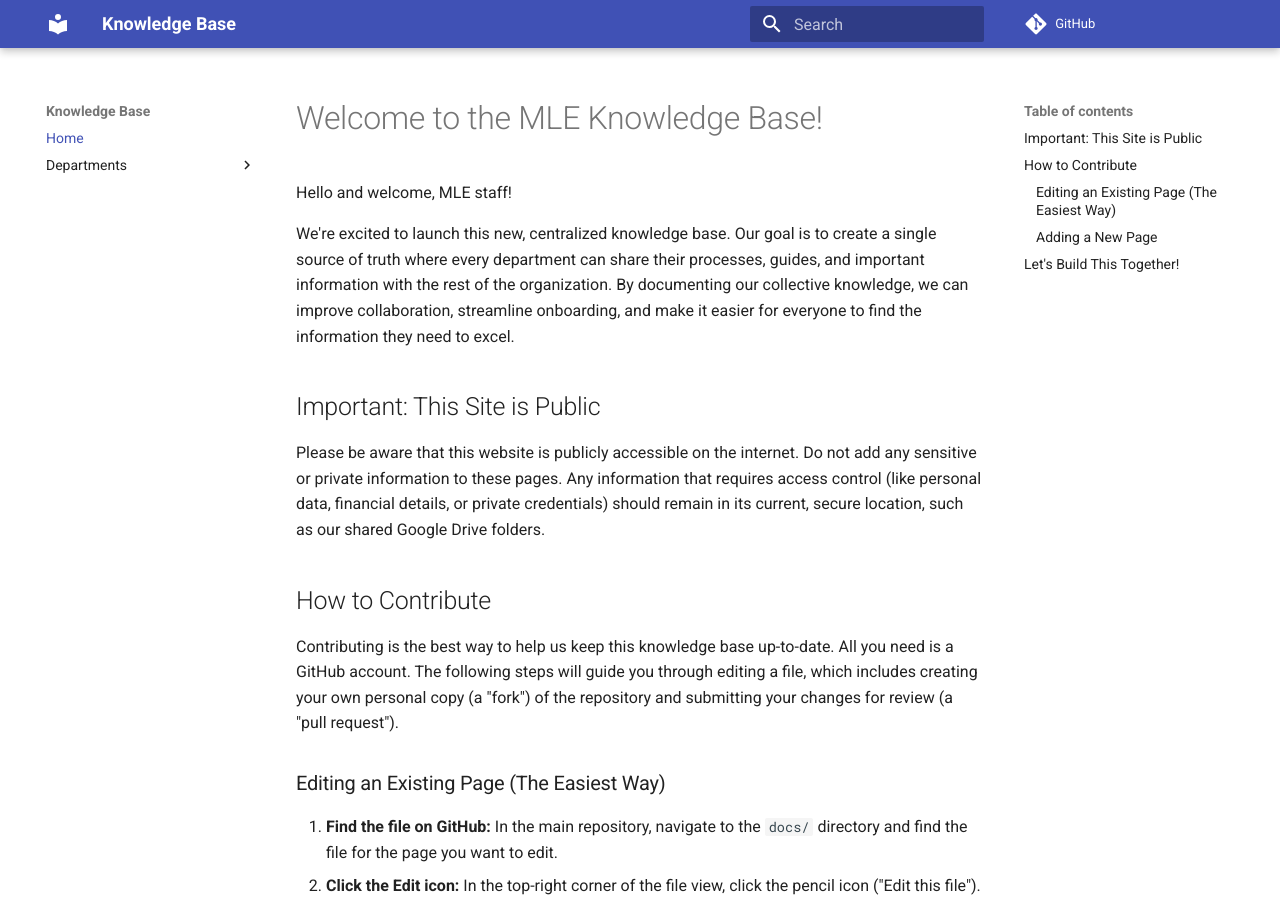
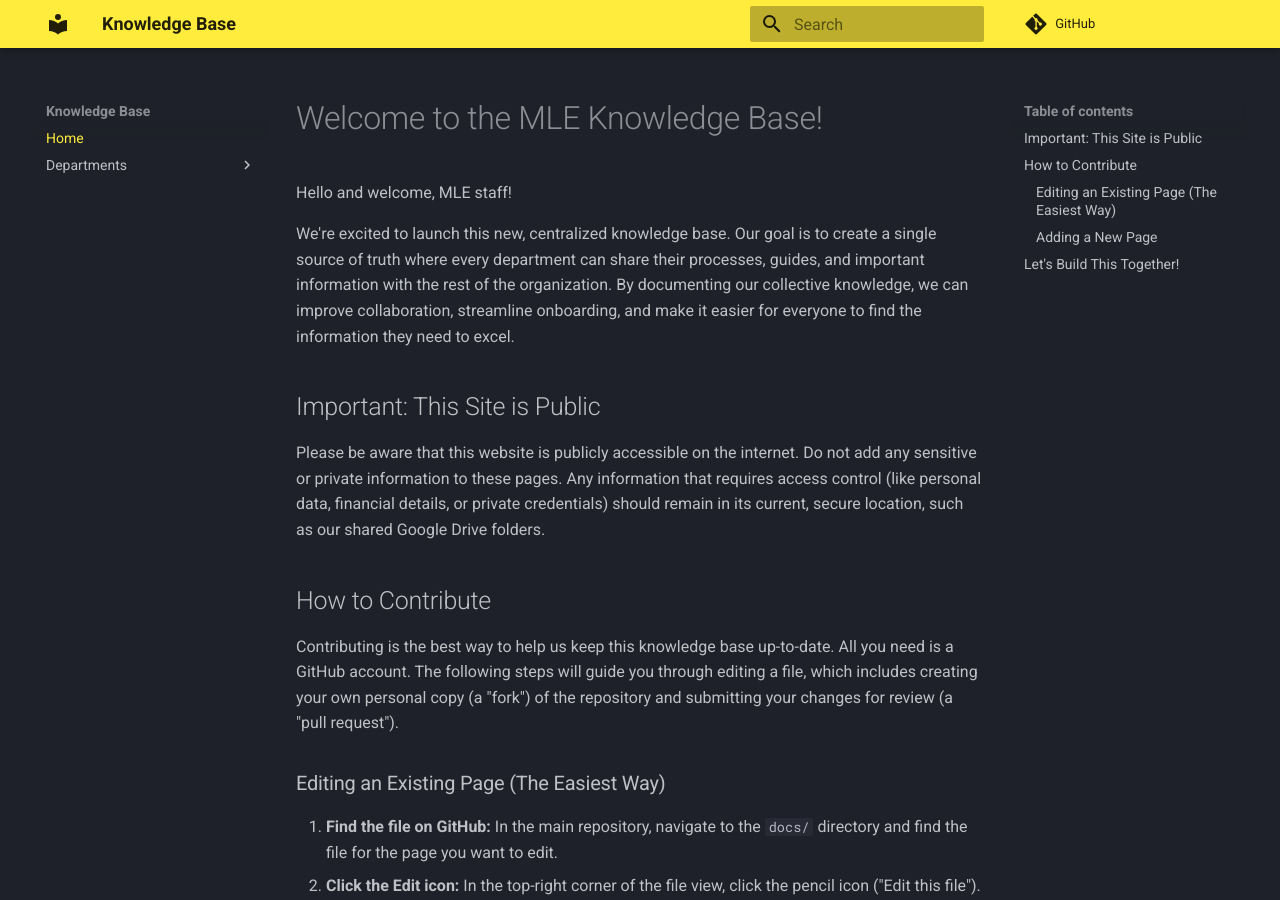
Before and after one commit to Minor-League-Esports/knowledgeBase, an MkDocs documentation site: the page built from docs/index.md, in a window 1280 px wide and 900 px high. Built offline with MkDocs 1.6.1 and Material for MkDocs 9.7.7, drawn with Linux system fonts in a browser that asks for light colours; comment, search, counter and statistics services are not loaded.

Commit message:
docs: Change some appearance knobs

```diff
--- a/mkdocs.yml
+++ b/mkdocs.yml
@@ -1,7 +1,11 @@
 site_name: Knowledge Base
 repo_url: https://github.com/minor-league-esports/knowledgeBase
+site_url: https://minor-league-esports.github.io/knowledgeBase/
 theme:
   name: material
+  palette:
+    scheme: slate
+    primary: yellow
 nav:
   - Home: index.md
   - Departments:
```
